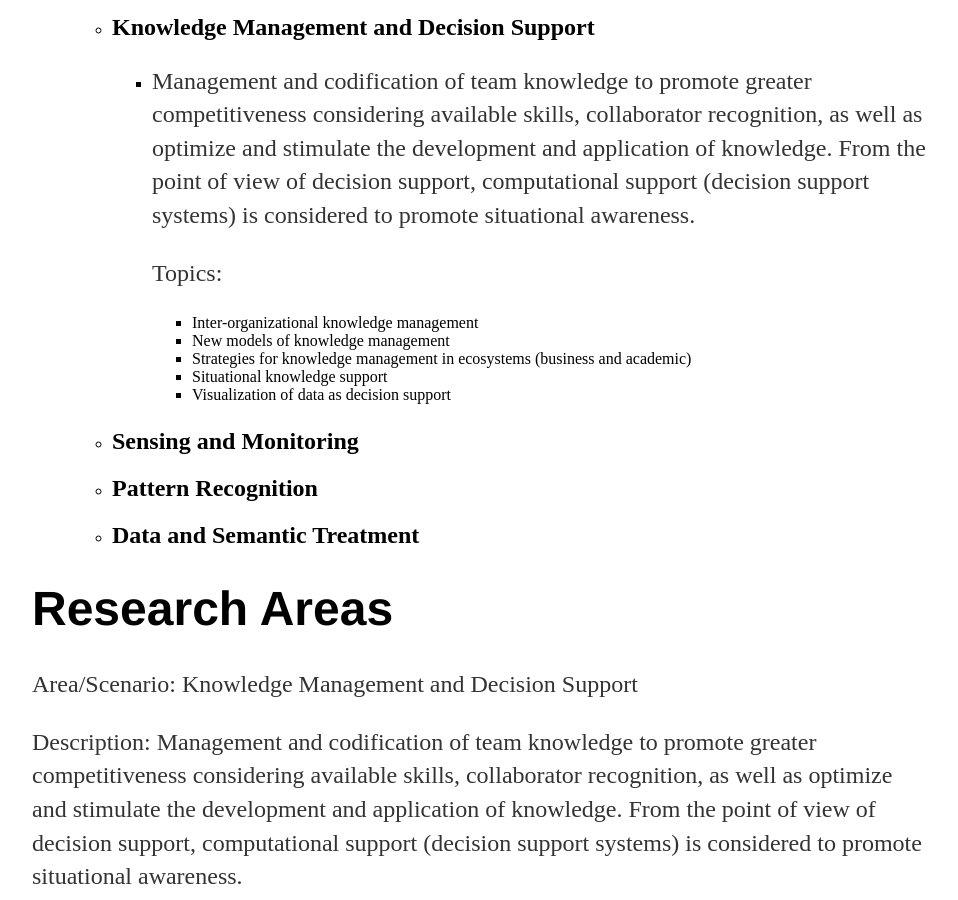
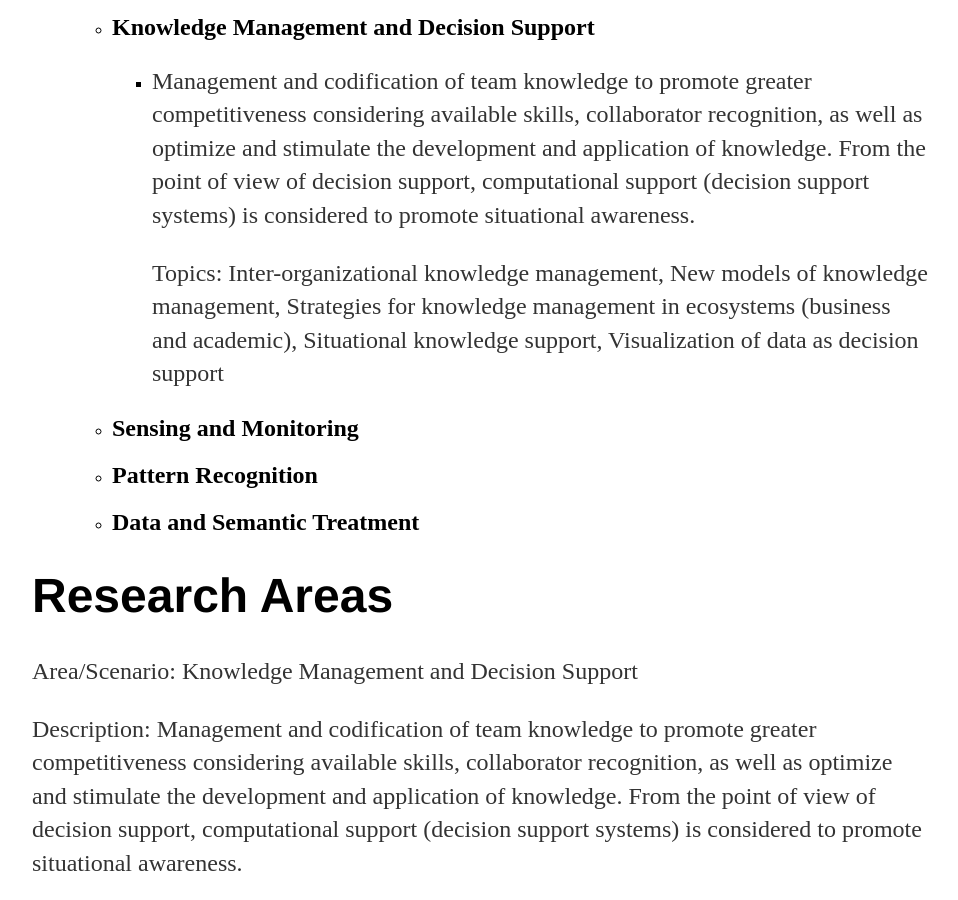
Before and after one commit to labcores/labcores.github.io, a Jekyll site: the page built from research/index.html, in a window 1280 px wide and 900 px high, scrolled down 377 px. Shown: the whole window, without its empty margins (160-1118 px from the left). Built offline with Jekyll 4.4.1, drawn with Linux system fonts in a browser that asks for light colours.

Commit message:
update-research-page

```diff
--- a/research/index.html
+++ b/research/index.html
@@ -16,15 +16,7 @@ title: Social Computing and Social Network Analysis Laboratory
 					<ul>
 						<li>
 							<p>Management and codification of team knowledge to promote greater competitiveness considering available skills, collaborator recognition, as well as optimize and stimulate the development and application of knowledge. From the point of view of decision support, computational support (decision support systems) is considered to promote situational awareness.</p>
-							<p>Topics:
-								<ul>
-									<li>Inter-organizational knowledge management</li>
-									<li>New models of knowledge management</li>
-									<li>Strategies for knowledge management in ecosystems (business and academic)</li>
-									<li>Situational knowledge support</li>
-									<li>Visualization of data as decision support</li>
-								</ul>
-							</p>
+							<p>Topics: Inter-organizational knowledge management, New models of knowledge management, Strategies for knowledge management in ecosystems (business and academic), Situational knowledge support, Visualization of data as decision support
 						</li>
 					</ul>
 				</li>
```
